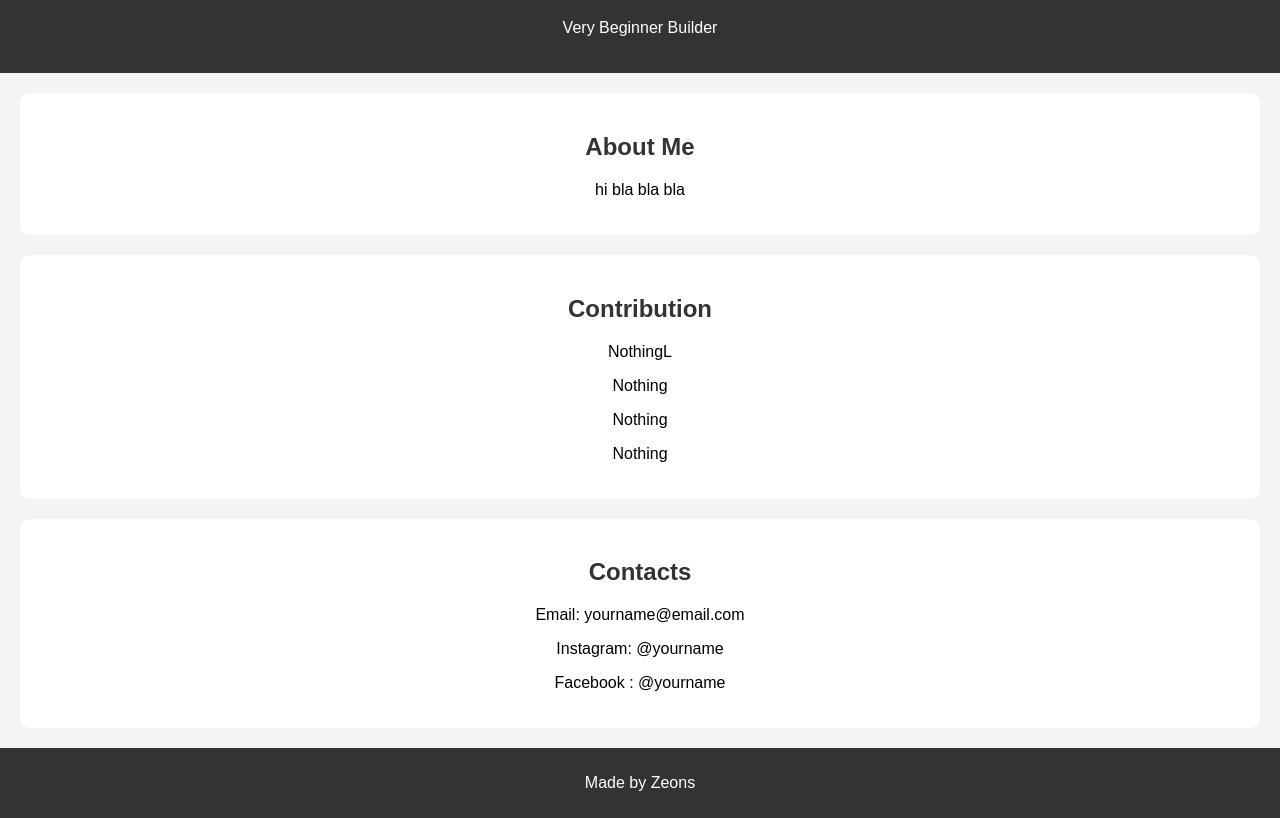
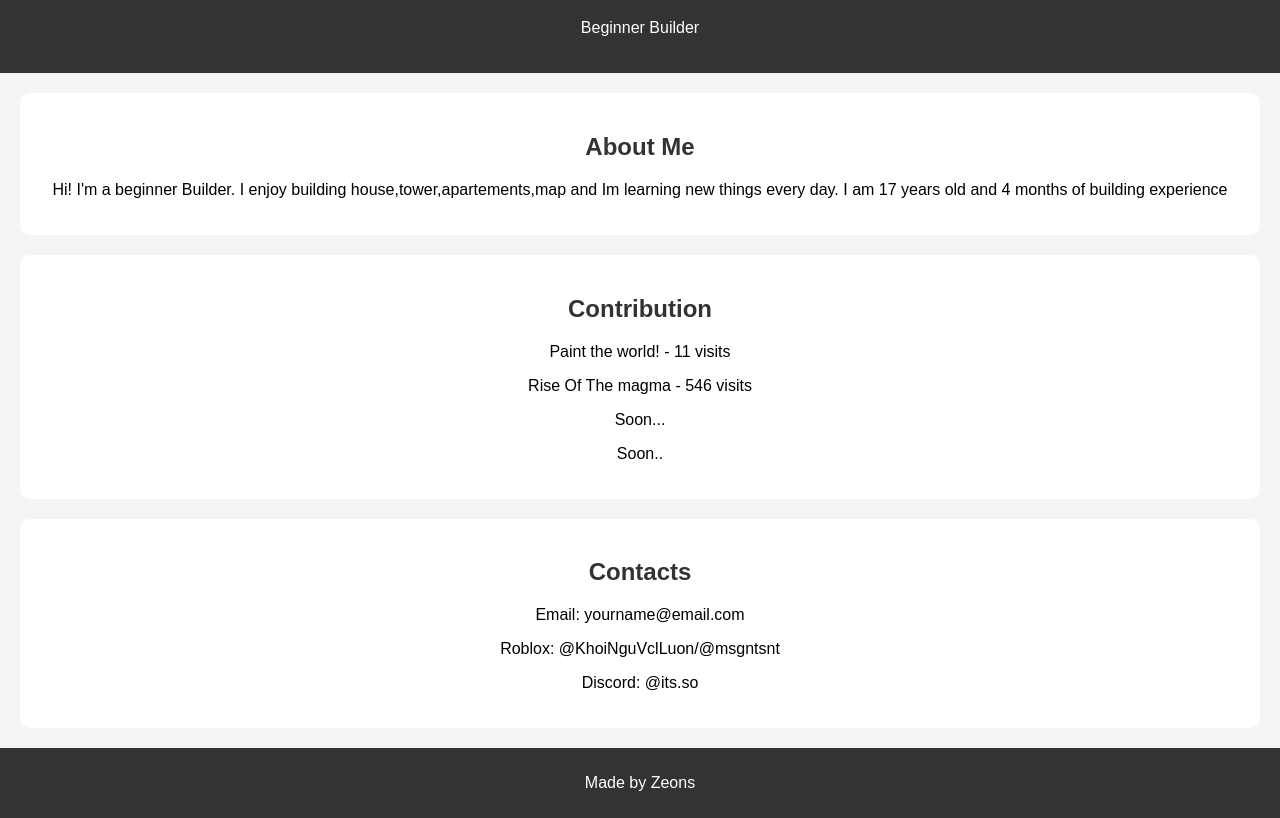
Before and after one commit to alkhadragon/Zeons-Portofolio, a plain HTML site: page index.html in a window 1280 px wide. Shown: the part 82-900 px from the top of the page. Drawn offline with Linux system fonts and the light colour scheme.

Commit message:
Update index.html

```diff
--- a/index.html
+++ b/index.html
@@ -42,29 +42,31 @@
 
     <header>
         <h1>Hello, I'm Zeons 👋</h1>
-        <p>Very Beginner Builder</p>
+        <p>Beginner Builder</p>
     </header>
 
     <section>
         <h2>About Me</h2>
         <p>
-            hi bla bla bla
+            Hi! I'm a beginner Builder.
+            I enjoy building house,tower,apartements,map and Im learning new things every day.
+            I am 17 years old and 4 months of building experience
         </p>
     </section>
 
     <section>
         <h2>Contribution</h2>
-        <p>NothingL</p>
-        <p>Nothing</p>
-        <p>Nothing</p>
-        <p>Nothing</p>
+        <p>Paint the world! - 11 visits</p>
+        <p>Rise Of The magma - 546 visits</p>
+        <p>Soon...</p>
+        <p>Soon..</p>
     </section>
 
     <section>
         <h2>Contacts</h2>
         <p>Email: yourname@email.com</p>
-        <p>Instagram: @yourname</p>
-        <p>Facebook : @yourname</p>
+        <p>Roblox: @KhoiNguVclLuon/@msgntsnt</p>
+        <p>Discord: @its.so</p>
     </section>
 
     <footer>
```
